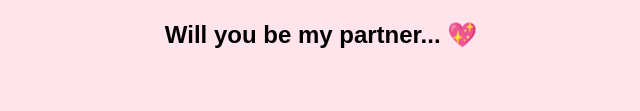
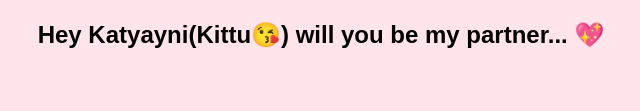
Before and after one commit to payashrajput/proposal, a plain HTML site: page index.html in a window 1280 px wide. Shown: the part 248-359 px from the top of the page, without its empty margins (319-959 px from the left). Drawn offline with Linux system fonts and the light colour scheme.

Commit message:
Update index.html

```diff
--- a/index.html
+++ b/index.html
@@ -52,7 +52,7 @@
 <body>
   <img src="https://th.bing.com/th/id/R.68ca7ee5bee024205d6c5ced2acdc5f4?rik=hCQXRAONJGb4Gw&riu=http%3a%2f%2fgetwallpapers.com%2fwallpaper%2ffull%2f6%2fe%2f1%2f952521-beautiful-cute-teddy-bear-wallpaper-1920x1524.jpg&ehk=BVXqcAGG5rfKbGrQUl9KpgAYlhkWLB7GadeSG3HnRXE%3d&risl=&pid=ImgRaw&r=0">
 
-  <h3>Will you be my partner... 💖</h3>
+  <h3>Hey Katyayni(Kittu😘) will you be my partner... 💖</h3>
 
   <button id="yes">Yes</button>
   <button id="no">No</button>
```
